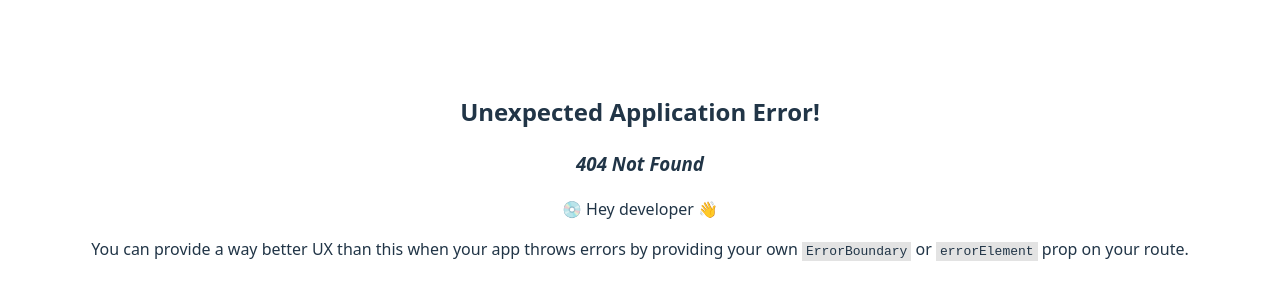
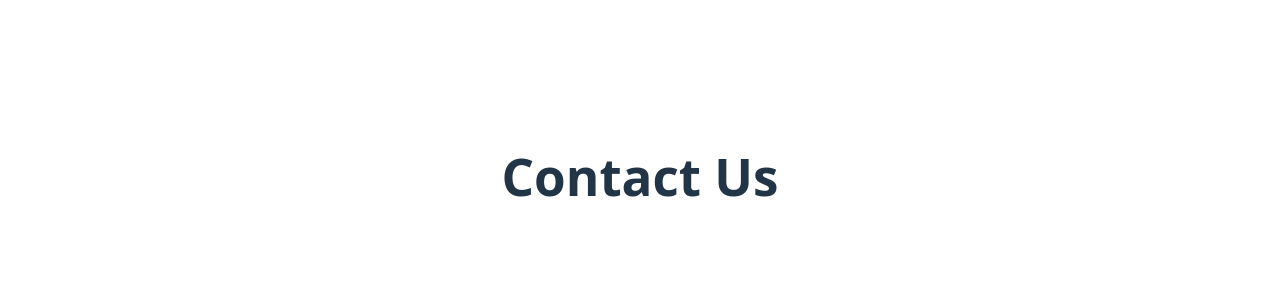
Before and after one commit to Awadheshpd/bugzyme, a React (Vite) app in the folder frontend/BugZyme/: page /contact-us in a window 1280 px wide. Before the commit this address had no page. Shown: the part 224-524 px from the top of the page. Built offline with nearby package versions, Linux system fonts and the light colour scheme.

Commit message:
Added pages

```diff
--- /dev/null
+++ b/frontend/BugZyme/src/pages/Blogs.jsx
@@ -0,0 +1,3 @@
+export default function Blogs() {
+  return <h1>Blogs</h1>;
+}
--- /dev/null
+++ b/frontend/BugZyme/src/pages/Career.jsx
@@ -0,0 +1,3 @@
+export default function Career() {
+    return <h1>Career</h1>
+}
--- /dev/null
+++ b/frontend/BugZyme/src/pages/ContactUs.jsx
@@ -0,0 +1,3 @@
+export default function ContactUs() {
+    return <h1>Contact Us</h1>;
+}
--- a/frontend/BugZyme/src/pages/Home.jsx
+++ b/frontend/BugZyme/src/pages/Home.jsx
@@ -0,0 +1,3 @@
+export default function Home() {
+    return <h1>Home</h1>;
+}
```
Also changed, not shown: frontend/BugZyme/src/App.jsx (+9 -1 lines).
